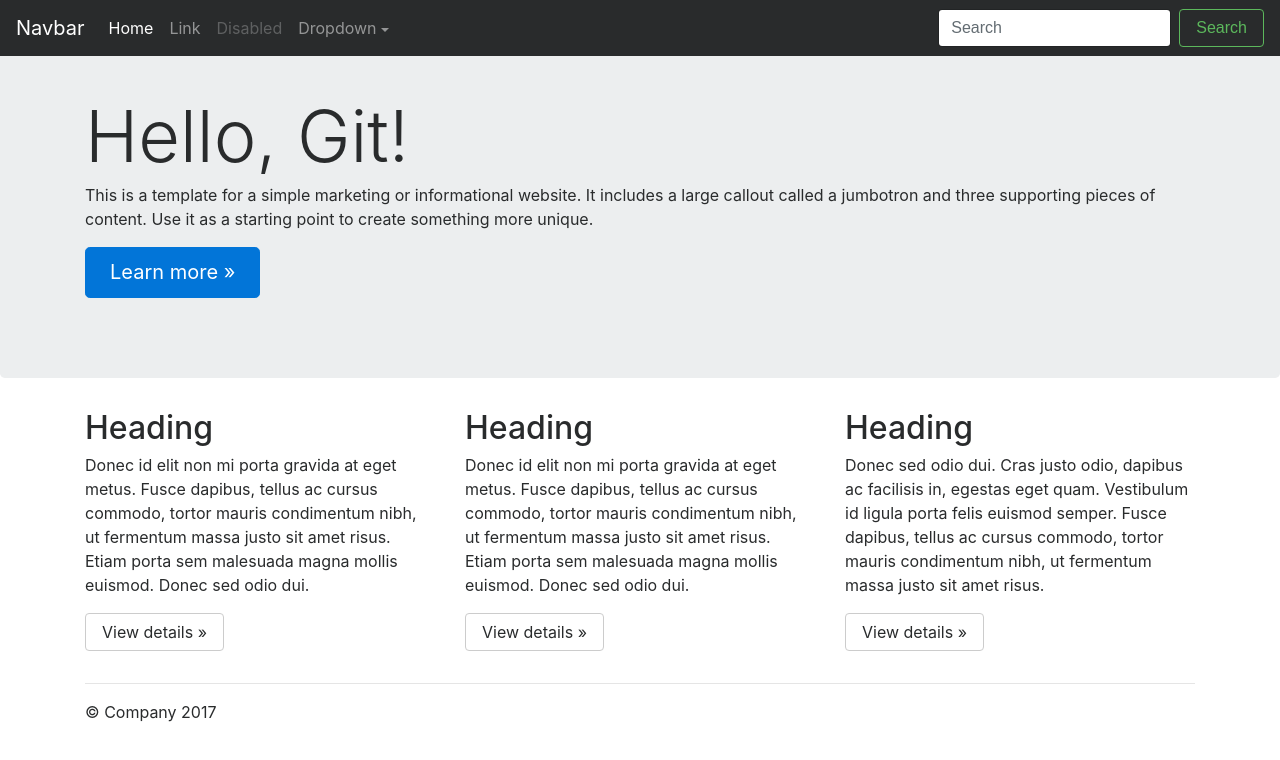
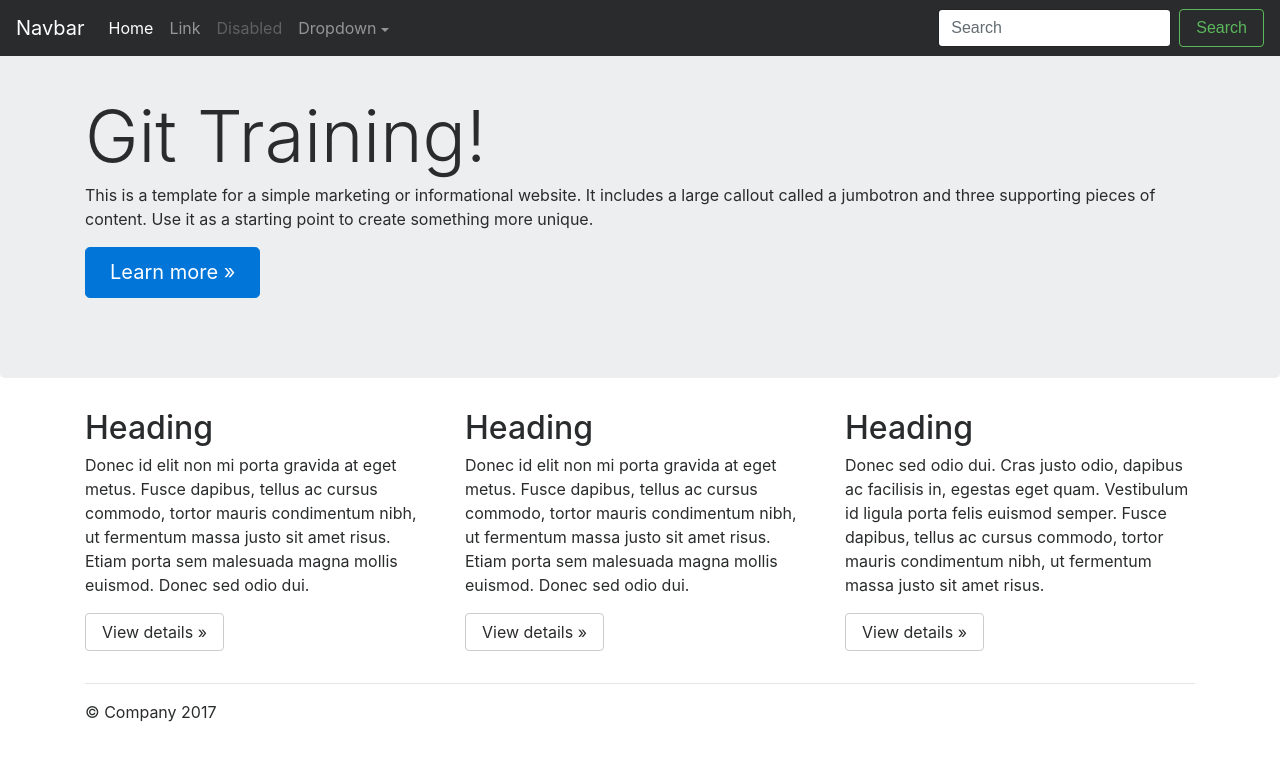
Before and after one commit to christiantiquia/gitdemo, a plain HTML site: page index.html in a window 1280 px wide. Drawn offline with nearby package versions, Linux system fonts and the light colour scheme; a script that the page names is missing.

Commit message:
change title

```diff
--- a/index.html
+++ b/index.html
@@ -54,7 +54,7 @@
     <!-- Main jumbotron for a primary marketing message or call to action -->
     <div class="jumbotron">
       <div class="container">
-        <h1 class="display-3">Hello, Git!</h1>
+        <h1 class="display-3">Git Training!</h1>
         <p>This is a template for a simple marketing or informational website. It includes a large callout called a jumbotron and three supporting pieces of content. Use it as a starting point to create something more unique.</p>
         <p><a class="btn btn-primary btn-lg" href="#" role="button">Learn more &raquo;</a></p>
       </div>
```
